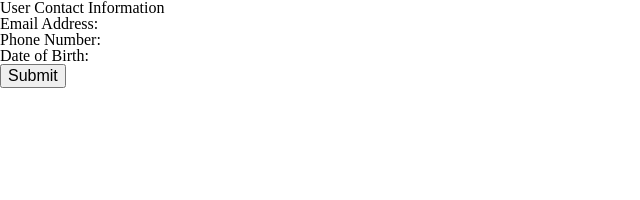
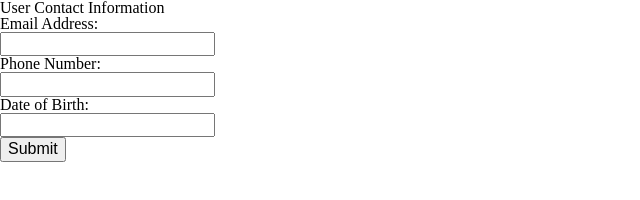
Before and after one commit to DMunoz-832/ITMD-362-Lab02, a plain HTML site: page index.html in a window 1280 px wide. Shown: the whole page, without its empty margins (0-640 px from the left). Drawn offline with Linux system fonts and the light colour scheme.

Commit message:
added-text-boxes

```diff
--- a/index.html
+++ b/index.html
@@ -11,8 +11,11 @@
     <h2>User Contact Information</h2>
     <form action="/action-page.php">
         <label for="uemail">Email Address:</label><br>
+        <input type="text" id="uemail" name="uemail"><br>
         <label for="pmun">Phone Number:</label><br>
+        <input type="text" id="pmun" name="pmun"><br>
         <label for="dob">Date of Birth:</label><br>
+        <input type="text" id="dob" name="dob"><br>
         <input type="submit" value="Submit">
     </form>
 
```
